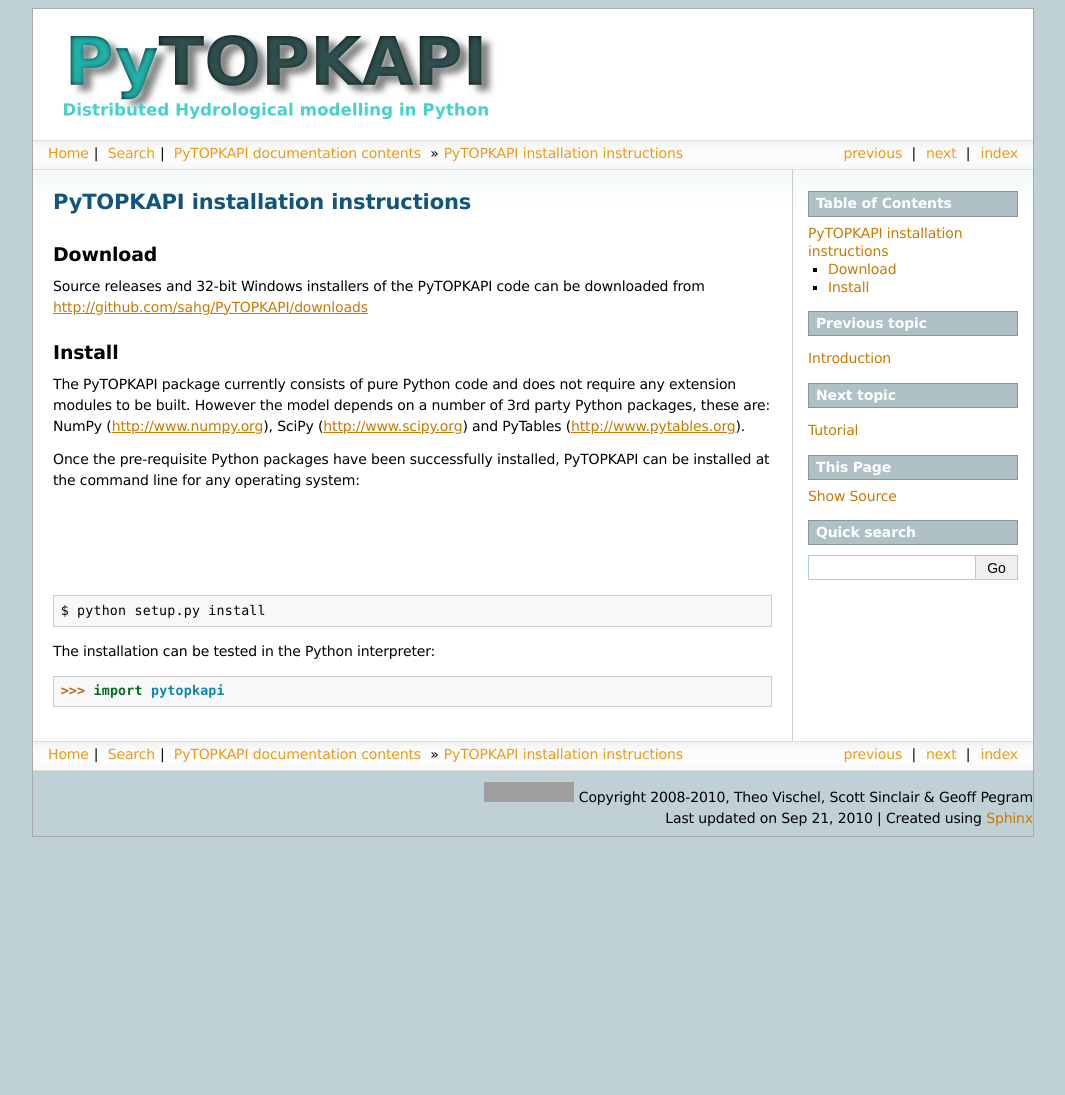
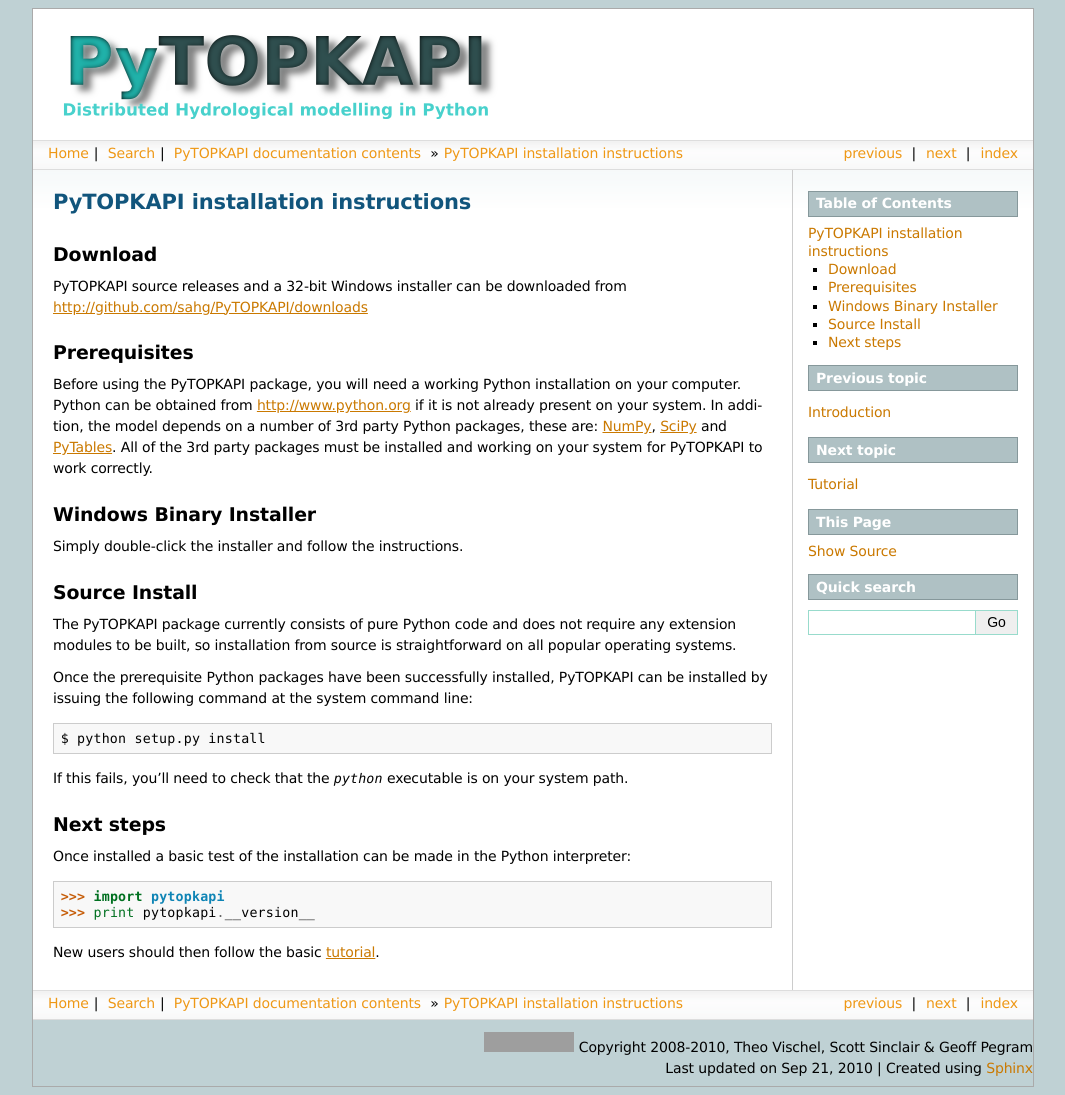
Before and after one commit to sahg/PyTOPKAPI, a Sphinx documentation site: the page built from docs/source/install.rst, in a window 1280 px wide. Shown: the whole page, without its empty margins (107-1172 px from the left). Built offline with Sphinx 7.4.7, drawn with Linux system fonts in a browser that asks for light colours; before the commit the page ends 900 px from its top, so only the background shows below that; grey boxes are pictures that could not be loaded.

Commit message:
DOC: Flesh out install instructions and add link to tutorial

```diff
--- a/docs/source/install.rst
+++ b/docs/source/install.rst
@@ -7,24 +7,49 @@
 Download
 --------
 
-Source releases and 32-bit Windows installers of the PyTOPKAPI code
-can be downloaded from http://github.com/sahg/PyTOPKAPI/downloads
+PyTOPKAPI source releases and a 32-bit Windows installer can be
+downloaded from http://github.com/sahg/PyTOPKAPI/downloads
 
-Install
--------
+Prerequisites
+-------------
+
+Before using the PyTOPKAPI package, you will need a working Python
+installation on your computer. Python can be obtained from
+http://www.python.org if it is not already present on your system. In
+addition, the model depends on a number of 3rd party Python packages,
+these are: `NumPy <http://www.numpy.org>`_, `SciPy
+<http://www.scipy.org>`_ and `PyTables
+<http://www.pytables.org>`_. All of the 3rd party packages must be
+installed and working on your system for PyTOPKAPI to work correctly.
+
+Windows Binary Installer
+------------------------
+
+Simply double-click the installer and follow the instructions.
+
+Source Install
+--------------
 
 The PyTOPKAPI package currently consists of pure Python code and does
-not require any extension modules to be built. However the model
-depends on a number of 3rd party Python packages, these are: NumPy
-(http://www.numpy.org), SciPy (http://www.scipy.org) and PyTables
-(http://www.pytables.org).
+not require any extension modules to be built, so installation from
+source is straightforward on all popular operating systems.
 
-Once the pre-requisite Python packages have been successfully
-installed, PyTOPKAPI can be installed at the command line for any
-operating system::
+Once the prerequisite Python packages have been successfully
+installed, PyTOPKAPI can be installed by issuing the following command
+at the system command line::
 
     $ python setup.py install
 
-The installation can be tested in the Python interpreter::
+If this fails, you'll need to check that the `python` executable is on
+your system path.
+
+Next steps
+----------
+
+Once installed a basic test of the installation can be made in the
+Python interpreter::
 
     >>> import pytopkapi
+    >>> print pytopkapi.__version__
+
+New users should then follow the basic :ref:`tutorial <tutorial>`.
--- a/docs/source/tutorial.rst
+++ b/docs/source/tutorial.rst
@@ -1,3 +1,5 @@
+.. _tutorial:
+
 ========
 Tutorial
 ========
```
